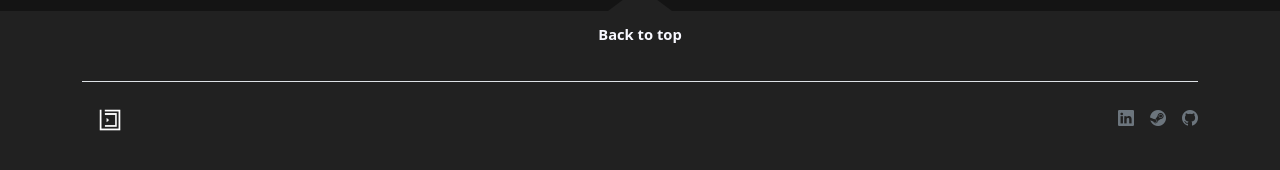
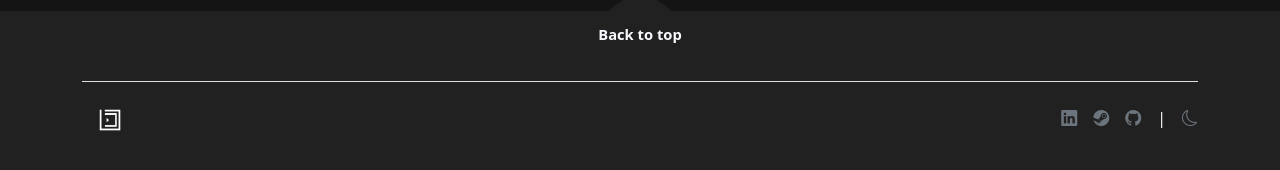
Before and after one commit to davemcdowell/portfolio, a Jekyll site: the page built from index.html, in a window 1280 px wide and 900 px high, scrolled down 1174 px. Shown: the part 722-892 px from the top of the window. Built offline with Jekyll 4.4.1, drawn with Linux system fonts in a browser that asks for light colours; nearby versions of some CDN libraries.

Commit message:
a11y edits

```diff
--- a/_includes/contact.html
+++ b/_includes/contact.html
@@ -9,23 +9,23 @@
                 <ul class="contact-list list-unstyled">
                     <li>
                         <a href="{{ site.mailto_url }}" rel="noopener">
-                            <i class="bi bi-envelope" aria-hidden="true"></i><small> dave&#64;dcmcdowell&#46;com</small>
+                            <i class="bi bi-envelope"></i><small> dave&#64;dcmcdowell&#46;com</small>
                         </a>
                     </li>
                     <li>
                         <a href="{{ site.twitter_url }}" target="_blank" rel="noopener">
-                            <i class="bi bi-twitter" aria-hidden="true"></i><small> {{ site.twitter_username }}</small>
+                            <i class="bi bi-twitter"></i><small> {{ site.twitter_username }}</small>
                         </a>
                     </li>
                     <li>
-                        <h6 class="block-label"><i class="bi bi-file-text" aria-hidden="true"></i> Resume</h6>
+                        <h6 class="block-label"><i class="bi bi-file-text"></i> Resume</h6>
                         <hr class="block-label-hr">
                         <a href="..." rel="noopener" download="...">
-                            <small><i class="bi bi-download" aria-hidden="true"></i> Download</small>
+                            <small><i class="bi bi-download"></i> Download</small>
                         </a>
                         <span class="user-select-none"> | </span>
                         <a href="..." rel="noopener">
-                            <small><i class="bi bi-eye" aria-hidden="true"></i> View</small>
+                            <small><i class="bi bi-eye"></i> View</small>
                         </a>
                     </li>
                 </ul>
--- a/_includes/ender.html
+++ b/_includes/ender.html
@@ -1,6 +1,6 @@
 <section id="thanks" class="jumbotron text-center">
     <div class="container">
-        <p><a class="hvr-float" href="#top" title="Scroll Up" rel="noopener"><i class="bi bi-chevron-compact-up icon-3x" aria-hidden="true"></i></a></p>
+        <p><a class="hvr-float" href="#top" title="Scroll Up" rel="noopener"><i class="bi bi-chevron-compact-up icon-3x"></i></a></p>
         <h1 class="jumbotron-heading"><strong>Thanks for Looking</strong></h1>
         <p class="lead text-muted">
         I hope you've enjoyed my work! Come back soon for updates or visit my <a href="http://dcmcdowell.blogspot.com/" target="_blank" rel="noopener">blog</a>. You can also find me at...
@@ -8,22 +8,22 @@
         <ul class="list-inline social-list">
             <li class="list-inline-item me-4">
                 <a class="hvr-bounce-in" href="{{ site.linkedin_url }}" data-bs-toggle="tooltip" data-bs-placement="bottom" title="LinkedIn" target="_blank" rel="noopener">
-                    <i class="bi bi-linkedin icon-2x" aria-hidden="true"></i>
+                    <i class="bi bi-linkedin icon-2x"></i>
                 </a>
             </li>
             <li class="list-inline-item me-4">
                 <a class="hvr-bounce-in" href="{{ site.steam_url }}" data-bs-toggle="tooltip" data-bs-placement="bottom" title="Steam" target="_blank" rel="noopener">
-                    <i class="bi bi-steam icon-2x" aria-hidden="true"></i>
+                    <i class="bi bi-steam icon-2x"></i>
                 </a>
             </li>
             <li class="list-inline-item me-4">
                 <a class="hvr-bounce-in" href="{{ site.github_url }}" data-bs-toggle="tooltip" data-bs-placement="bottom" title="Github" target="_blank" rel="noopener">
-                    <i class="bi bi-github icon-2x" aria-hidden="true"></i>
+                    <i class="bi bi-github icon-2x"></i>
                 </a>
             </li>
             <li class="list-inline-item me-4">
                 <a class="hvr-bounce-in" href="{{ site.feed }}" data-bs-toggle="tooltip" data-bs-placement="bottom" title="RSS" target="_blank" rel="noopener">
-                    <i class="bi bi-rss-fill icon-2x" aria-hidden="true"></i>
+                    <i class="bi bi-rss-fill icon-2x"></i>
                 </a>
             </li>
         </ul>
--- a/_includes/footer.html
+++ b/_includes/footer.html
@@ -6,9 +6,11 @@
             </a>
             </div>
             <ul class="nav col-md-4 justify-content-end list-unstyled d-flex">
-                <li class="ms-3"><a class="text-muted" href="{{ site.linkedin_url }}"><i class="bi bi-linkedin" aria-hidden="true"></i></a></li>
-                <li class="ms-3"><a class="text-muted" href="{{ site.steam_url }}"><i class="bi bi-steam" aria-hidden="true"></i></a></li>
-                <li class="ms-3"><a class="text-muted" href="{{ site.github_url }}"><i class="bi bi-github" aria-hidden="true"></i></a></li>
+                <li class="ms-3"><a class="text-muted" href="{{ site.linkedin_url }}"><i class="bi bi-linkedin"></i></a></li>
+                <li class="ms-3"><a class="text-muted" href="{{ site.steam_url }}"><i class="bi bi-steam"></i></a></li>
+                <li class="ms-3"><a class="text-muted" href="{{ site.github_url }}"><i class="bi bi-github"></i></a></li>
+                <li class="ms-3 user-select-none">|</li>
+                <li class="ms-3"><a class="text-muted" href="javascript:void(0)"><i class="bi bi-moon"></i></a></li>
             </ul>
     </footer>
 </div>
--- a/_includes/header.html
+++ b/_includes/header.html
@@ -7,7 +7,7 @@
             <hr>
             <h1><strong>{{ site.name }}</strong></h1>
             <p class="lead text-muted">I'm a designer and game developer from Seattle, and you've just found my portfolio—scroll down to see more of my work.</p>
-            <a class="hvr-sink" href="#work" title="Scroll Down"><i class="bi bi-chevron-compact-down icon-3x" aria-hidden="true"></i></a>
+            <a class="hvr-sink" href="#work" title="Scroll Down"><i class="bi bi-chevron-compact-down icon-3x"></i></a>
         </div>
     </section>
 </header>
--- a/_includes/navbar.html
+++ b/_includes/navbar.html
@@ -18,9 +18,9 @@
         <a href="{{ site.url }}" class="navbar-brand mx-auto d-block text-center order-0 order-md-1 user-select-none"><strong>Dave McDowell</strong></a>
         <div class="collapse navbar-collapse w-50 order-2">
             <ul class="nav navbar-nav ms-auto">
-                <li class="nav-item"><a class="nav-link hvr-bounce-in" href="{{ site.linkedin_url }}" target="_blank" rel="noopener"><i class="bi bi-linkedin" aria-hidden="true"></i></a></li>
-                <li class="nav-item"><a class="nav-link hvr-bounce-in" href="{{ site.steam_url }}" target="_blank" rel="noopener"><i class="bi bi-steam" aria-hidden="true"></i></a></li>
-                <li class="nav-item"><a class="nav-link hvr-bounce-in" href="{{ site.github_url }}" target="_blank" rel="noopener"><i class="bi bi-github" aria-hidden="true"></i></a></li>
+                <li class="nav-item"><a class="nav-link hvr-bounce-in" href="{{ site.linkedin_url }}" target="_blank" rel="noopener"><i class="bi bi-linkedin"></i></a></li>
+                <li class="nav-item"><a class="nav-link hvr-bounce-in" href="{{ site.steam_url }}" target="_blank" rel="noopener"><i class="bi bi-steam"></i></a></li>
+                <li class="nav-item"><a class="nav-link hvr-bounce-in" href="{{ site.github_url }}" target="_blank" rel="noopener"><i class="bi bi-github"></i></a></li>
             </ul>
         </div>
         <button class="navbar-toggler" type="button" data-bs-toggle="collapse" data-bs-target="#glb-nav" aria-controls="glb-nav" aria-expanded="false" aria-label="Toggle navigation">
```
